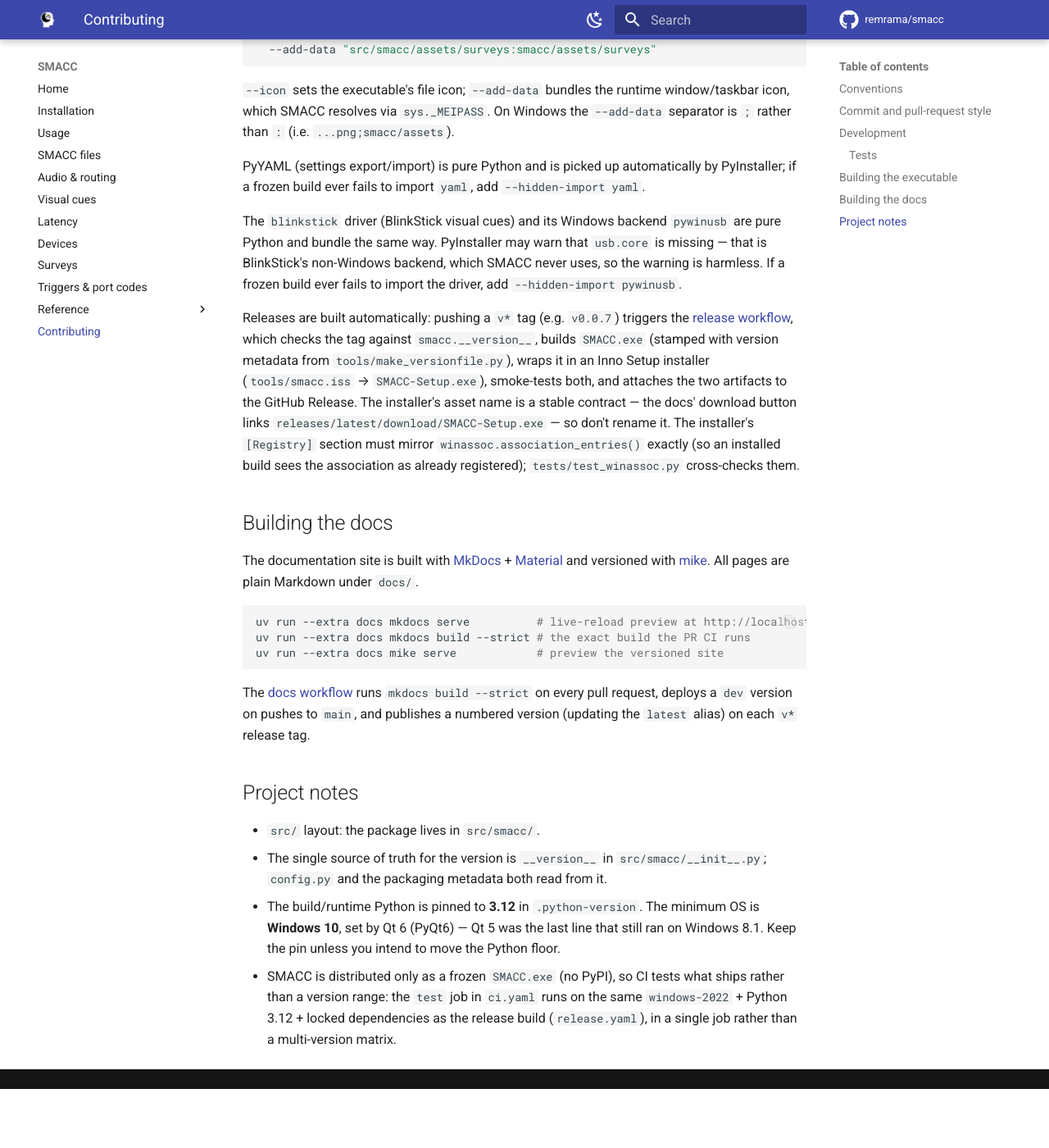
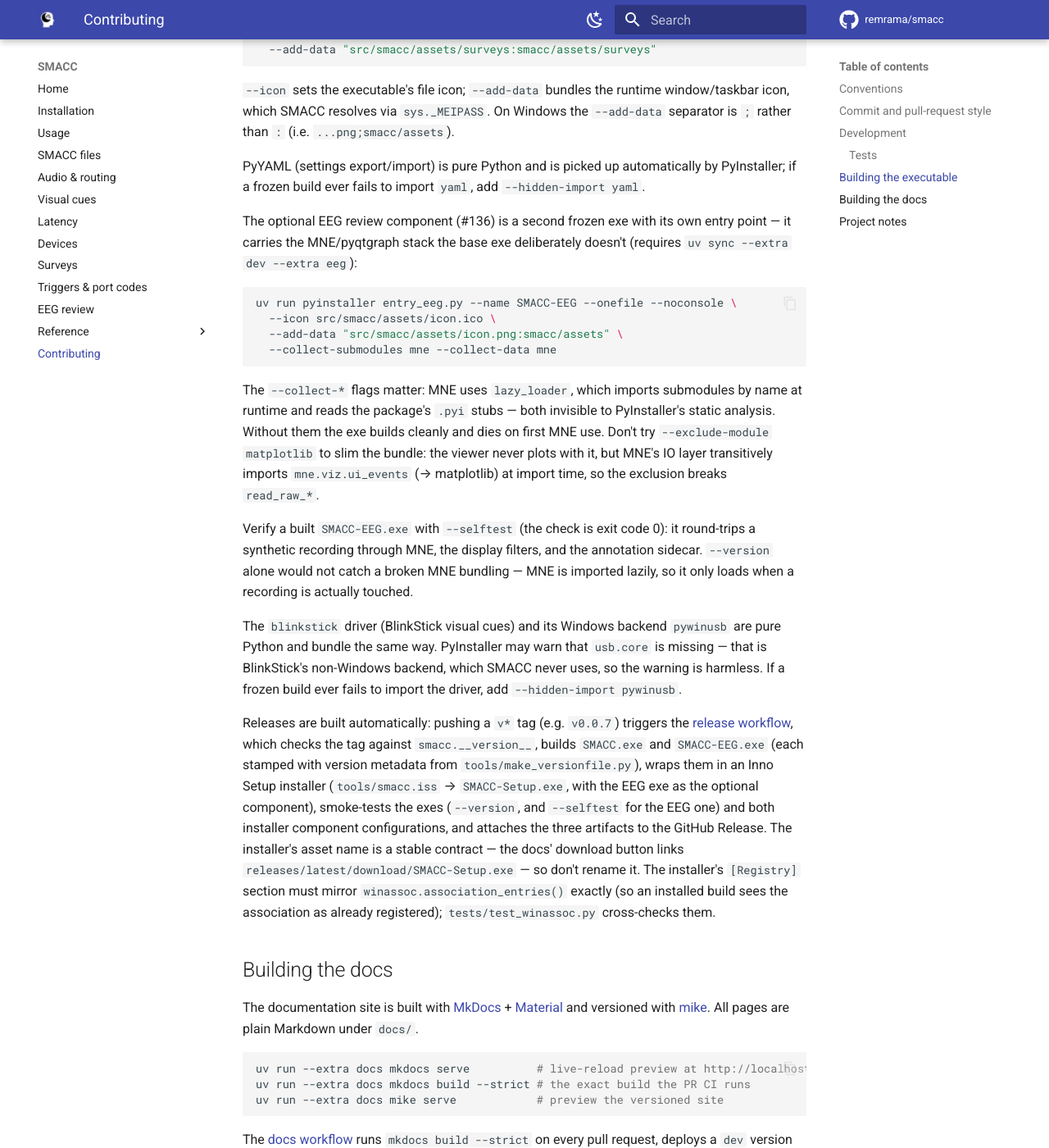
Before and after one commit to remrama/smacc, an MkDocs documentation site: the page built from docs/contributing.md, in a window 1280 px wide and 1400 px high, scrolled down 2395 px. Shown: the whole window at 82% size. Built offline with MkDocs 1.6.1 and Material for MkDocs 9.7.7, drawn with Linux system fonts in a browser that asks for light colours; comment, search, counter and statistics services are not loaded; the version menu is left out; before the commit the page ends 3723 px from its top, so only the background shows below that.

Commit message:
build: ship the EEG review tool as an optional installer component

````diff
--- a/docs/contributing.md
+++ b/docs/contributing.md
@@ -113,6 +113,30 @@ PyYAML (settings export/import) is pure Python and is picked up automatically by
 PyInstaller; if a frozen build ever fails to import `yaml`, add
 `--hidden-import yaml`.
 
+The optional EEG review component (#136) is a second frozen exe with its own
+entry point — it carries the MNE/pyqtgraph stack the base exe deliberately
+doesn't (requires `uv sync --extra dev --extra eeg`):
+
+```sh
+uv run pyinstaller entry_eeg.py --name SMACC-EEG --onefile --noconsole \
+  --icon src/smacc/assets/icon.ico \
+  --add-data "src/smacc/assets/icon.png:smacc/assets" \
+  --collect-submodules mne --collect-data mne
+```
+
+The `--collect-*` flags matter: MNE uses `lazy_loader`, which imports
+submodules by name at runtime and reads the package's `.pyi` stubs — both
+invisible to PyInstaller's static analysis. Without them the exe builds
+cleanly and dies on first MNE use. Don't try `--exclude-module matplotlib`
+to slim the bundle: the viewer never plots with it, but MNE's IO layer
+transitively imports `mne.viz.ui_events` (→ matplotlib) at import time, so
+the exclusion breaks `read_raw_*`.
+
+Verify a built `SMACC-EEG.exe` with `--selftest` (the check is exit code 0):
+it round-trips a synthetic recording through MNE, the display filters, and the
+annotation sidecar. `--version` alone would not catch a broken MNE bundling —
+MNE is imported lazily, so it only loads when a recording is actually touched.
+
 The `blinkstick` driver (BlinkStick visual cues) and its Windows backend
 `pywinusb` are pure Python and bundle the same way. PyInstaller may warn that
 `usb.core` is missing — that is BlinkStick's non-Windows backend, which SMACC
@@ -121,10 +145,13 @@ the driver, add `--hidden-import pywinusb`.
 
 Releases are built automatically: pushing a `v*` tag (e.g. `v0.0.7`) triggers the
 [release workflow](https://github.com/remrama/smacc/blob/main/.github/workflows/release.yaml),
-which checks the tag against `smacc.__version__`, builds `SMACC.exe` (stamped with
-version metadata from `tools/make_versionfile.py`), wraps it in an Inno Setup
-installer (`tools/smacc.iss` → `SMACC-Setup.exe`), smoke-tests both, and attaches
-the two artifacts to the GitHub Release. The installer's asset name is a stable
+which checks the tag against `smacc.__version__`, builds `SMACC.exe` and
+`SMACC-EEG.exe` (each stamped with version metadata from
+`tools/make_versionfile.py`), wraps them in an Inno Setup installer
+(`tools/smacc.iss` → `SMACC-Setup.exe`, with the EEG exe as the optional
+component), smoke-tests the exes (`--version`, and `--selftest` for the EEG
+one) and both installer component configurations, and attaches the three
+artifacts to the GitHub Release. The installer's asset name is a stable
 contract — the docs' download button links
 `releases/latest/download/SMACC-Setup.exe` — so don't rename it. The installer's
 `[Registry]` section must mirror `winassoc.association_entries()` exactly (so an
--- a/mkdocs.yml
+++ b/mkdocs.yml
@@ -54,10 +54,12 @@ nav:
   - Devices: devices.md
   - Surveys: surveys.md
   - Triggers & port codes: triggers.md
+  - EEG review: eeg-review.md
   - Reference:
     - File formats: reference/index.md
     - SMACC file (.smacc): reference/settings-file.md
     - Preferences file: reference/preferences-file.md
     - Session log: reference/session-log.md
     - BIDS export: reference/bids-export.md
+    - Annotations sidecar: reference/annotations-file.md
   - Contributing: contributing.md
````
Also changed, not shown: docs/eeg-review.md (added, +76 -0 lines), docs/installation.md (+10 -2 lines), docs/reference/annotations-file.md (added, +67 -0 lines), docs/reference/index.md (+1 -0 lines), entry_eeg.py (added, +9 -0 lines), 5 other files.
